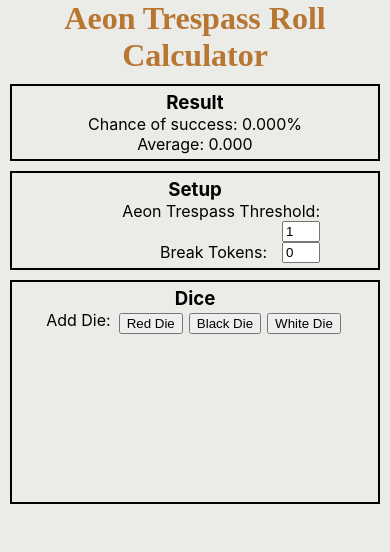
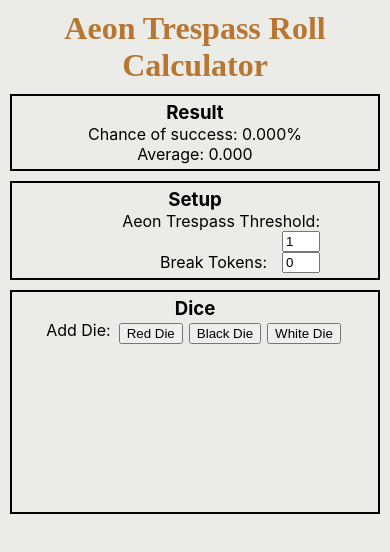
Before and after one commit to MPPennella/ato-roll-calculator, a React (Create React App) app: page / in a window 390 px wide. Shown: the top 552 px of the page. Built offline with nearby package versions, Linux system fonts and the light colour scheme.

Commit message:
Updated CSS for a bit more responsiveness

```diff
--- a/src/component/App.css
+++ b/src/component/App.css
@@ -1,9 +1,15 @@
 .App {
+  /* padding: 10px; */
+  align-items: center;
   text-align: center;
   background-color: #ebece7;
   color: #010101;
   height: 100vh;
   width: 100vw;
+}
+
+.BoundingBox {
+  padding: 10px;
 }
 
 h1 {
--- a/src/component/App.tsx
+++ b/src/component/App.tsx
@@ -142,10 +142,12 @@ function App() {
 
   return (
     <div className="App">
-      <h1>Aeon Trespass Roll Calculator</h1>
-      <ResultDisplayPanel {...resultDisplayProps} />
-      <ConditionSelectPanel {...conditionProps} />
-      <DieSelectPanel {...dieSelectProps} />
+      <div className='BoundingBox'>
+        <h1>Aeon Trespass Roll Calculator</h1>
+        <ResultDisplayPanel {...resultDisplayProps} />
+        <ConditionSelectPanel {...conditionProps} />
+        <DieSelectPanel {...dieSelectProps} />
+      </div>
     </div>
   );
 }
--- a/src/component/ConditionSelectPanel/ConditionSelectPanel.css
+++ b/src/component/ConditionSelectPanel/ConditionSelectPanel.css
@@ -1,5 +1,8 @@
 .ConditionSelectPanel {
     margin: 10px;
+    margin-left: auto;
+    margin-right: auto;
+    max-width: 500px;
     border: 2px solid #010101;
     padding: 5px;
     /* min-height: 200px; */
--- a/src/component/DieSelectPanel/DieSelectPanel.css
+++ b/src/component/DieSelectPanel/DieSelectPanel.css
@@ -1,6 +1,9 @@
 
 .DieSelectPanel {
     margin: 10px;
+    margin-left: auto;
+    margin-right:auto;
+    max-width: 500px;
     border: 2px solid #010101;
     padding: 5px;
     min-height: 200px;
--- a/src/component/ResultDisplayPanel/ResultDisplayPanel.css
+++ b/src/component/ResultDisplayPanel/ResultDisplayPanel.css
@@ -1,5 +1,9 @@
 .ResultDisplayPanel {
     margin: 10px;
+    margin-left: auto;
+    margin-right:auto;
+    max-width: 500px;
     border: 2px solid #010101;
     padding: 5px;
+
 }
```
